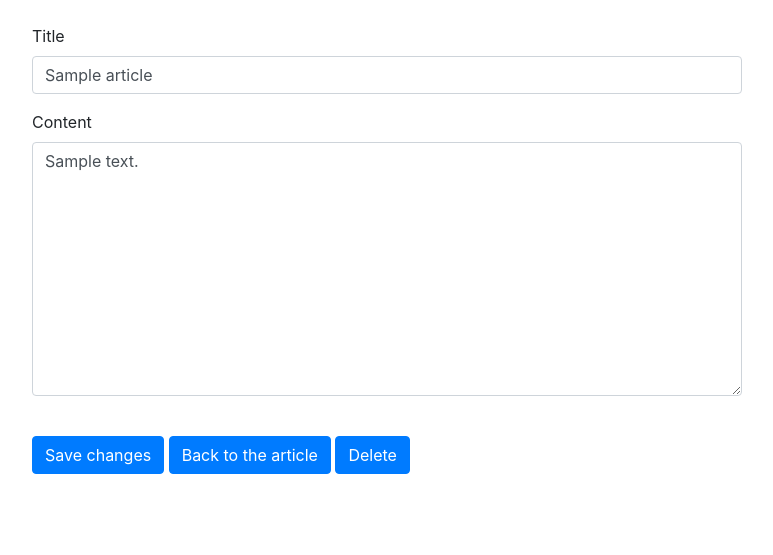
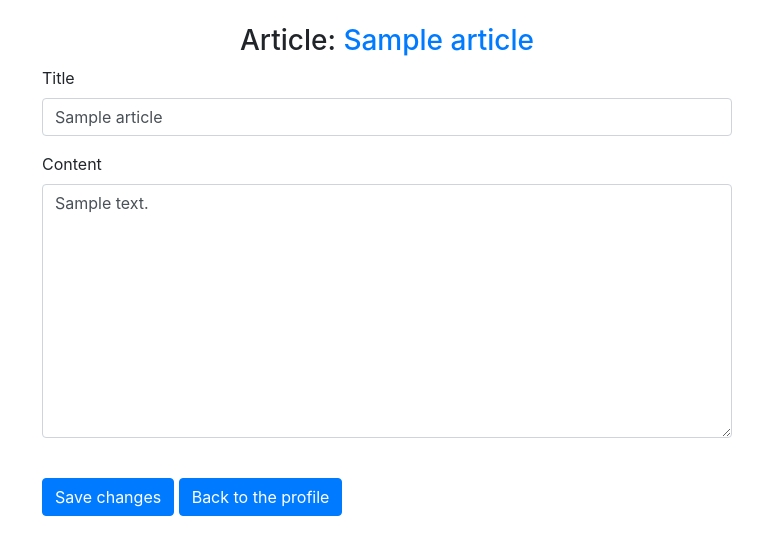
Before and after one commit to Dlubak/Django-Publisher-Website, a Django app: page /edit_article/1 in a window 1280 px wide. Shown: the part 58-613 px from the top of the page, without its empty margins (253-1026 px from the left). Run offline with Django 3.2, Linux system fonts and the light colour scheme; a user stored in the database is signed in; tables that the repository leaves empty hold one stand-in row (values such as "Sample post"); some libraries are stand-ins or nearby versions.

Commit message:
moved deletion of articles to personal profile page, created folder for js files in static, add first static png image to project

```diff
--- a/authentication/views.py
+++ b/authentication/views.py
@@ -64,7 +64,6 @@ def profilePage(request, username):
     }
     if request.user == user or request.user.is_superuser:
         articles = Article.objects.filter(
-            author=request.user).order_by('pub_date')
+            author=user).order_by('pub_date')
         context['articles'] = articles
-    print(context)
     return render(request, 'authentication/profile.html', context)
--- a/blog/static/modal.js
+++ /dev/null
@@ -1,5 +0,0 @@
-$(document).ready(function(){
-    $('#showModal').click(function(){
-        $('#confirmModal').modal('show');
-    });
-});
--- a/blog/templates/blog/edit_article.html
+++ b/blog/templates/blog/edit_article.html
@@ -1,52 +1,20 @@
 {% extends 'blog/base.html' %}
-
 {% load bootstrap4 %}
 
-{% load static %}
 
-{% block scripts %}
-  <script type="module" src="{% static 'modal.js' %}"></script>
-{% endblock scripts %}
-
-{% block pageheader %}
-  <h3> Edit Article: <a href="{% url 'blog:article' article.id %}"> {{article.title}} </a> </h3>
-{% endblock pageheader %}
 
 {% block content %}
+<div class="container">
+  <h3 class="text-center ml-auto">Article: <a href="{% url 'blog:article' article.id %}"> {{article.title}} </a> </h3>
   <div class="col-md-8 offset-md-2">
     <form action="{% url 'blog:edit_article' article.id %}" method="post" class="form">
       {% csrf_token %}
       {% bootstrap_form form %}
       {% buttons %}
         <br><button name="submit" class="btn btn-primary">Save changes</button>
-      <a href="{% url 'blog:article' article.id %}" class="btn btn-primary" role="button">Back to the article</a>
-      <button type="button" class ="btn btn-primary" id='showModal'> Delete</button>
+        <a href="{% url 'authentication:profile' request.user %}" class="btn btn-primary" role="button">Back to the profile</a>
       {% endbuttons %}
     </form>
   </div>
-
-  <!-- Modal -->
-  <div class="modal" tabindex="-1" role="dialog" id="confirmModal">
-    <div class="modal-dialog" role="document">
-      <div class="modal-content">
-        <div class="modal-header">
-          <h5 class="modal-title">Delete</h5>
-          <button type="button" class="close" data-dismiss="modal" aria-label="Close">
-            <span aria-hidden="true">&times;</span>
-          </button>
 </div>
-        <div class="modal-body">
-            <p>Are you sure u want to delete {{article.title}}?</p>
-          </div>
-          <div class="modal-footer">
-            <a href="{% url 'blog:delete_article' article.id %}">
-              <button type="button" class="btn btn-primary">Delete</button>
-            </a>
-            <button type="button" class="btn btn-primary" data-dismiss="modal">Close</button>
-          </div>
-      </div>
-    </div>
-  </div>
-  <!-- End of Modal -->
-
 {% endblock content %}
--- a/blog/views.py
+++ b/blog/views.py
@@ -81,8 +81,9 @@ def edit_article(request, article_id):
 @login_required(login_url='/login')
 def delete_article(request, article_id):
     article = get_object_or_404(Article, id=article_id)
+    author = article.author
     article.delete()
-    return redirect('blog:index')
+    return redirect('authentication:profile', username=author.username)
 
 # TODO: Improve filter by adding more fields to filter from
 # Make it more robust
@@ -94,7 +95,7 @@ def search_article(request):
         title__icontains=keyword).order_by('pub_date')
 
     paginator = Paginator(articles, 2)
-    print(request.get_full_path)
+
     page_number = request.GET.get('page')
     page_obj = paginator.get_page(page_number)
     template_name = 'blog/index.html'
```
Also changed, not shown: authentication/templates/authentication/profile.html (+57 -0 lines), blog/static/js/modal.js (added, +8 -0 lines), blog/static/images/delete_button.png (added). Lines whose indentation alone changed are shown as unchanged.
